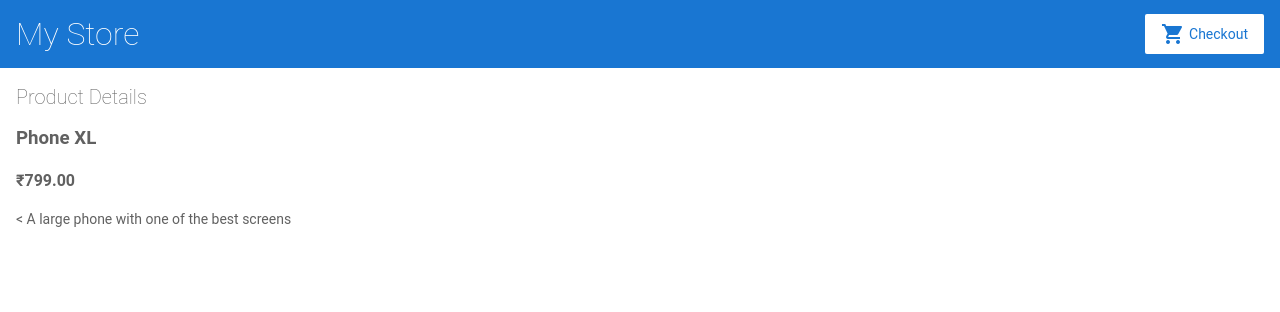
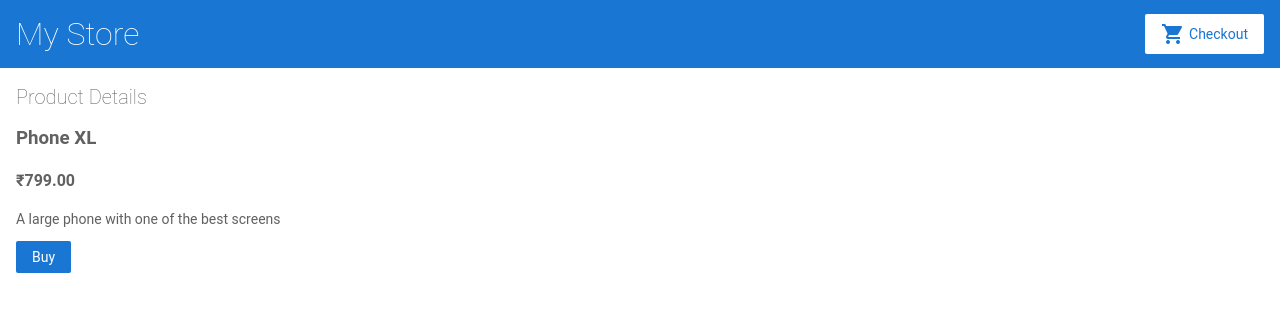
Before and after one commit to Ambruni/OnlineShopping, an Angular app: page /products/0 in a window 1280 px wide. Shown: the top 312 px of the page. Built offline with nearby package versions, Linux system fonts and the light colour scheme.

Commit message:
3 files modified, 4 added

```diff
--- /dev/null
+++ b/src/app/cart.service.ts
@@ -0,0 +1,23 @@
+import { Injectable } from '@angular/core';
+
+@Injectable({
+  providedIn: 'root'
+})
+export class CartService {
+  items=[];
+  constructor() { }
+
+  addToCart(product){
+    this.items.push(product);
+  }
+
+  getItems(){
+    return this.items;
+  }
+
+  clearCart(){
+    this.items=[];
+    return this.items;
+  }
+
+}
--- /dev/null
+++ b/src/app/cart/cart.component.html
@@ -0,0 +1,6 @@
+<h3>Cart</h3>
+
+<div class="cart-item" *ngFor="let item of items">
+  <span>{{ item.name }}</span>
+  <span>{{ item.price | currency }}</span>
+</div>
--- /dev/null
+++ b/src/app/cart/cart.component.ts
@@ -0,0 +1,19 @@
+import { Component, OnInit } from '@angular/core';
+import { CartService } from '../cart.service';
+
+@Component({
+  selector: 'app-cart',
+  templateUrl: './cart.component.html',
+  styleUrls: ['./cart.component.css']
+})
+export class CartComponent implements OnInit {
+  items;
+  constructor(
+    private cartService: CartService
+  ) { }
+
+  ngOnInit() {
+    this.items = this.cartService.getItems();
+  }
+
+}
--- a/src/app/product-details/product-details.component.html
+++ b/src/app/product-details/product-details.component.html
@@ -5,5 +5,10 @@
 <div *ngIf="product">
   <h3> {{ product.name }} </h3>
   <h4> {{ product.price | currency:"INR" }} </h4>
-  <p>< {{ product.description }} </p>
+  <p> {{ product.description }} </p>
+
+  <button (click)="addToCart(product)">
+    Buy
+  </button>
+
 </div>
--- a/src/app/product-details/product-details.component.ts
+++ b/src/app/product-details/product-details.component.ts
@@ -2,6 +2,7 @@ import { Component, OnInit } from '@angular/core';
 import { ActivatedRoute } from '@angular/router';
 
 import { products } from '../products';
+import { CartService } from '../cart.service';
 
 @Component({
   selector: 'app-product-details',
@@ -11,7 +12,8 @@ import { products } from '../products';
 export class ProductDetailsComponent implements OnInit {
   product;
   constructor(
-    private route: ActivatedRoute
+    private route: ActivatedRoute,
+    private cartService: CartService
   ) { }
 
   ngOnInit() {
@@ -20,4 +22,9 @@ export class ProductDetailsComponent implements OnInit {
     });
   }
 
+  addToCart(product){
+    this.cartService.addToCart(product);
+    window.alert('product added');
+  }
+
 }
```
Also changed, not shown: src/app/app.module.ts (+10 -3 lines), src/app/cart/cart.component.css (added).
